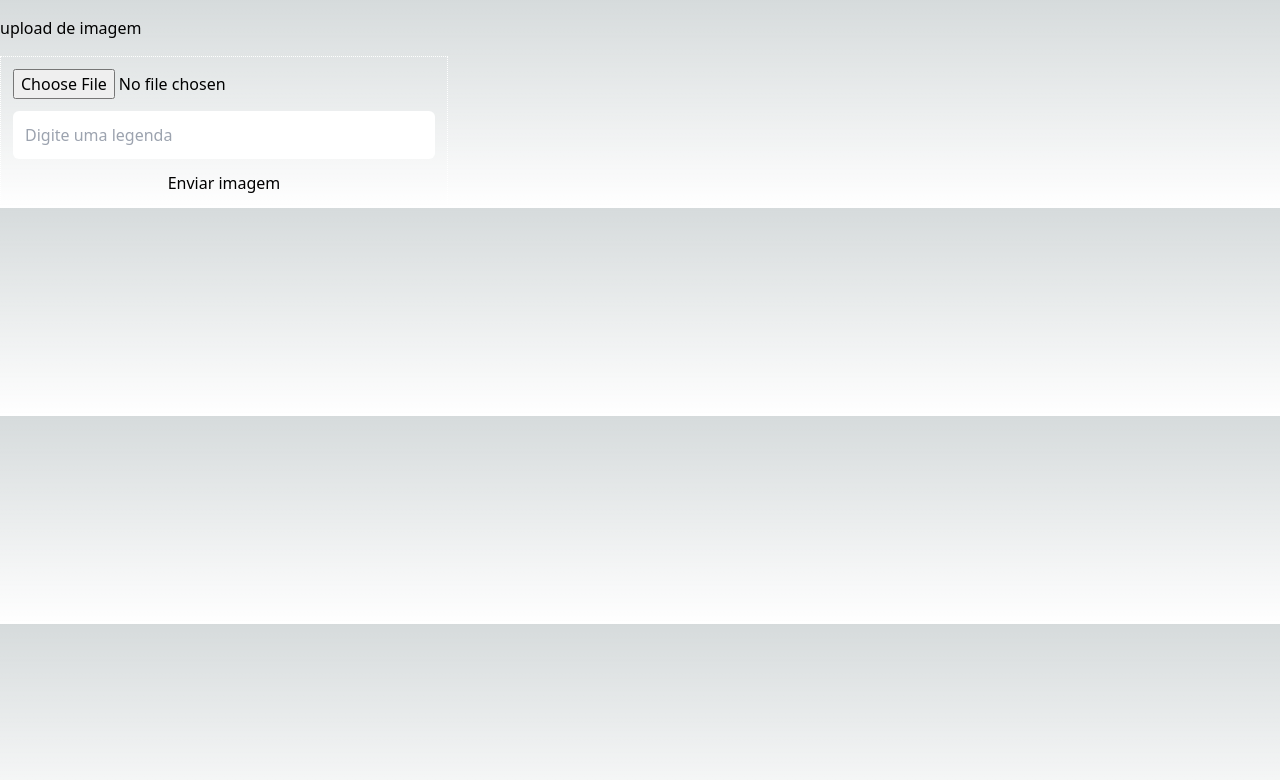
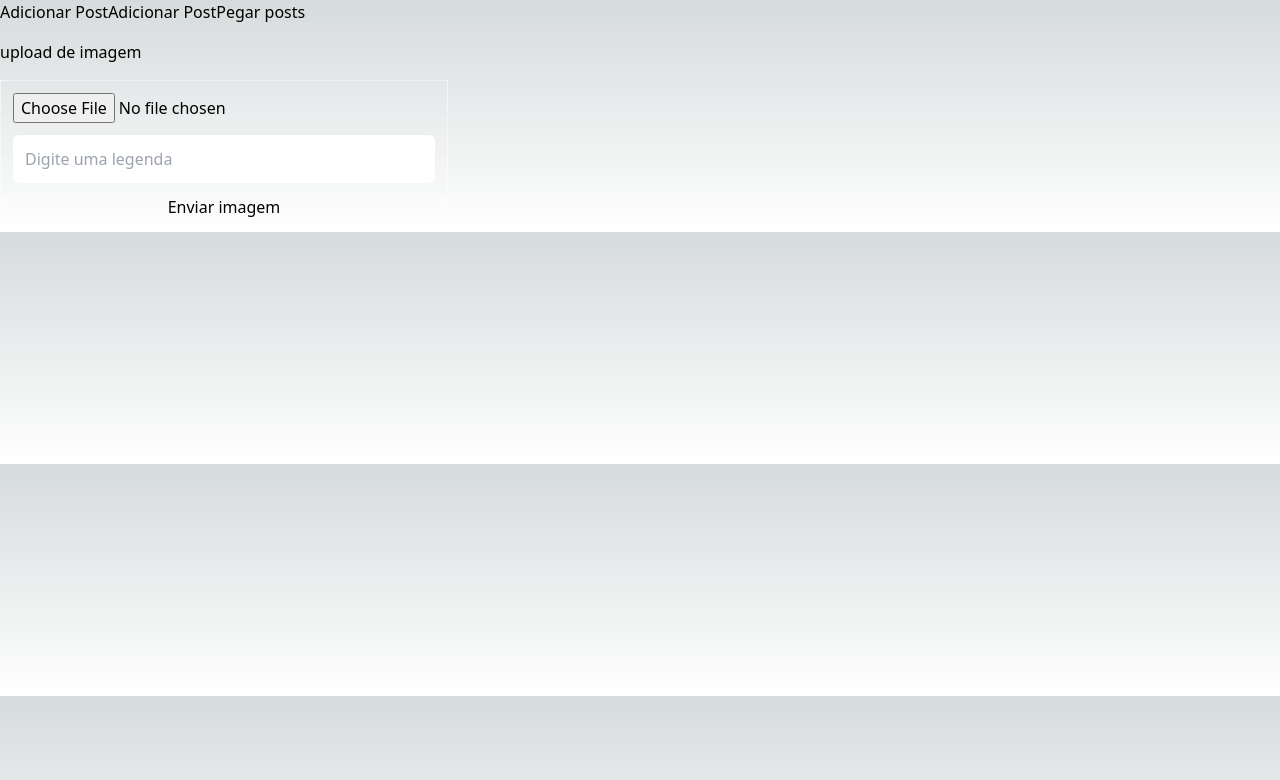
Before and after one commit to RafaGomesReis/aprendendo-reactjs, a Next.js app: page / in a window 1280 px wide. Shown: the top 780 px of the page. Built offline with nearby package versions, Linux system fonts and the light colour scheme.

Commit message:
usando axios pela primeira vez

```diff
--- a/app/page.tsx
+++ b/app/page.tsx
@@ -3,37 +3,110 @@
 import { User } from "@/types/User";
 import { useEffect, useRef, useState } from "react";
 import { serialize } from "v8";
+import axios from 'axios';
 
 const Page = () => {
+
+
+
+
+
   const [legendInput, setLegendInput] = useState("");
   const fileInputRef = useRef<HTMLInputElement>(null);
 
   const HandleFileSend = async () => {
-    if(fileInputRef.current?.files && fileInputRef.current.files.length > 0){
+    if (fileInputRef.current?.files && fileInputRef.current.files.length > 0) {
       const fileItem = fileInputRef.current.files[0];
+      const allowed = ["image/jpg", "image/jpeg", "image/png"];
 
-      console.log(fileItem)
+      if (allowed.includes(fileItem.type)) {
+        const data = new FormData();
+        data.append('image', fileItem);
+        data.append('legend', legendInput);
+
+        const res = await fetch('https://jsonplaceholder.typicode.com/users',{
+          method: 'POST',
+          headers: {
+            'Content-Type':'multipart/form-data'
+          },
+          body: data
+        });
+        const json = await res.json();
+        console.log(json);
+
+      } else {
+        alert("arquivo incompatible");
+      }
+    } else {
+      alert("selecione um arquivo");
+    }
+    };
+
+    const handleGetPosts = () => {
+      const requestParams = {
+        postId: 1,
+        sort: 'desc'
+
+      }
+      axios.get('https://jsonplaceholder.typicode.com/comments?postId=1', {
+        params: requestParams
+      })
+
+      .then((response)=> {
+
+        console.log(response.data);
+      })
+    }
+
+    const handleAddPost = async () => {
+      const response = await axios.post('https://jsonplaceholder.typicode.com/posts', {
+        userId: 98,
+        title: 'titulo do Post',
+        body: 'corpo do Post'
+      })
+
+      if(response.data.id){
+        console.log('inseriu bonitin')
+      } else {
+        console.log('não inseriu a peste');
+      }
+    }
+    const handleAddPut = async () => {
+      const response = await axios.put('https://jsonplaceholder.typicode.com/posts', {
+        userId: 98,
+        title: 'titulo do Post',
+        body: 'corpo do Post'
+      })
+
+      if(response.data.id){
+        console.log('inseriu bonitin')
+      } else {
+        console.log('não inseriu a peste');
+      }
+    }
 
 
-    } else {
-      alert("selecione um arquivo")
-    }
-  }
+
+
 
   return (
     <div className="container mx-auto ">
+      <button onClick={handleAddPost}>Adicionar Post</button>
+      <button onClick={handleAddPut}>Adicionar Post</button>
+
+
+
+
+      <button onClick={handleGetPosts}>Pegar posts</button>
       <h1 className="text 3xl mt-4">upload de imagem</h1>
       <div className="flex flex-col gap-3 max-w-md border border-dotted border-white p-3 mt-4">
-        <input
-          type="file"
-          ref={fileInputRef}
-        />
+        <input type="file" ref={fileInputRef} />
         <input
           type="text"
           placeholder="Digite uma legenda"
           className="p-3 bg-white rounded-md text-black"
           value={legendInput}
-          onChange={e => setLegendInput(e.target.value)}
+          onChange={(e) => setLegendInput(e.target.value)}
         />
         <button onClick={HandleFileSend}>Enviar imagem</button>
       </div>
```
Also changed, not shown: package.json (+6 -5 lines), 1 other file (tests, documents, lock files or other folders).
